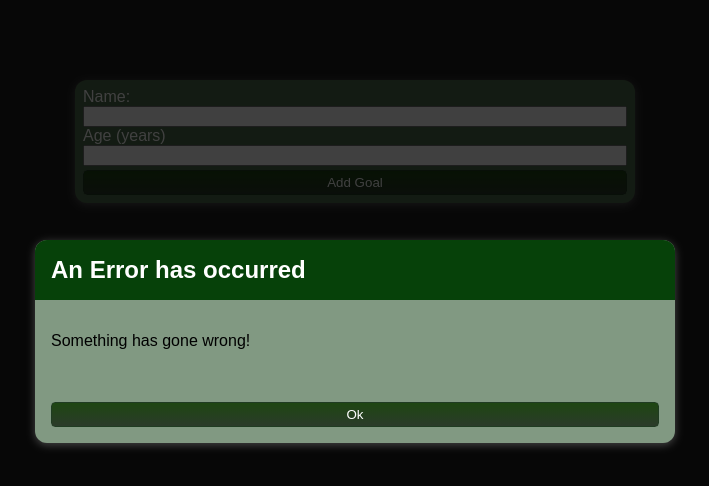
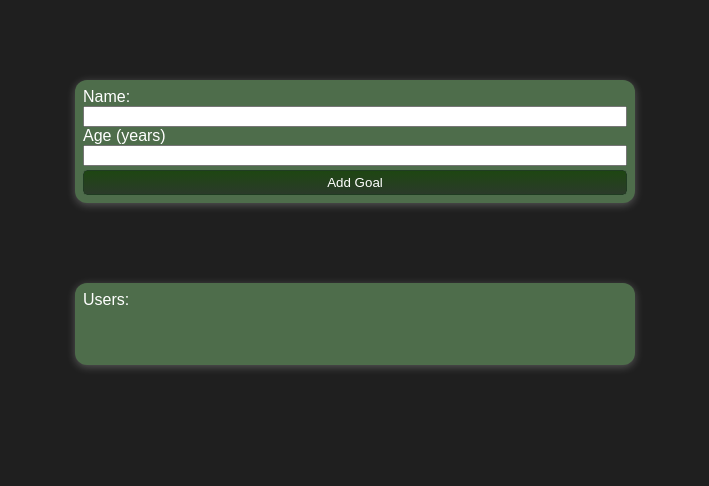
Before and after one commit to ddeveloper72/react-practice-project, a React (Create React App) app: page / in a window 1280 px wide. Shown: the top 486 px of the page, without its empty margins (285-994 px from the left). Built offline with nearby package versions, Linux system fonts and the light colour scheme; the HTML template or start-up script is replaced by a standard one.

Commit message:
removed alerts & updated conditions

```diff
--- a/src/components/Users/AddUsers.js
+++ b/src/components/Users/AddUsers.js
@@ -16,24 +16,22 @@ const AddUser = props => {
         event.preventDefault();
         // add data validation with user feedback
         if (enteredName.trim().length === 0 || enteredAge.trim().length === 0) {
-            alert('Inputs cannot be blank')
             setError(
                 {
                     title: 'Invalid input',
-                    message: 'Please enter a valid name and age (not an empty value).'
+                    message: 'Please enter a valid name and age (not an empty value).',
                 }
             );
             return;
-        } if (+enteredAge < 0) {
-            alert('Age must be greater than 0')
+        } if (+enteredAge < 1) {
             setError(
                 {
                     title: 'Invalid age',
-                    message: 'Please enter a valid age (greater than 0).'
+                    message: 'Please enter a valid age (greater than 0).',
                 }
             );
             return;
-        }
+        };
 
         // execute onAddUser function passed from App.js via props
         // pass in the the 2 data elements, name and age
@@ -55,7 +53,7 @@ const AddUser = props => {
 
     return (
         <div>
-            <ErrorModal title="An Error has occurred" message="Something has gone wrong!" />
+            {error && <ErrorModal title={error.title} message={error.message} />}
             <Card className={`${Styles['name-card']}`}>
                 <form onSubmit={AddUserHandler}>
                     <label htmlFor="name">Name:</label>
```
